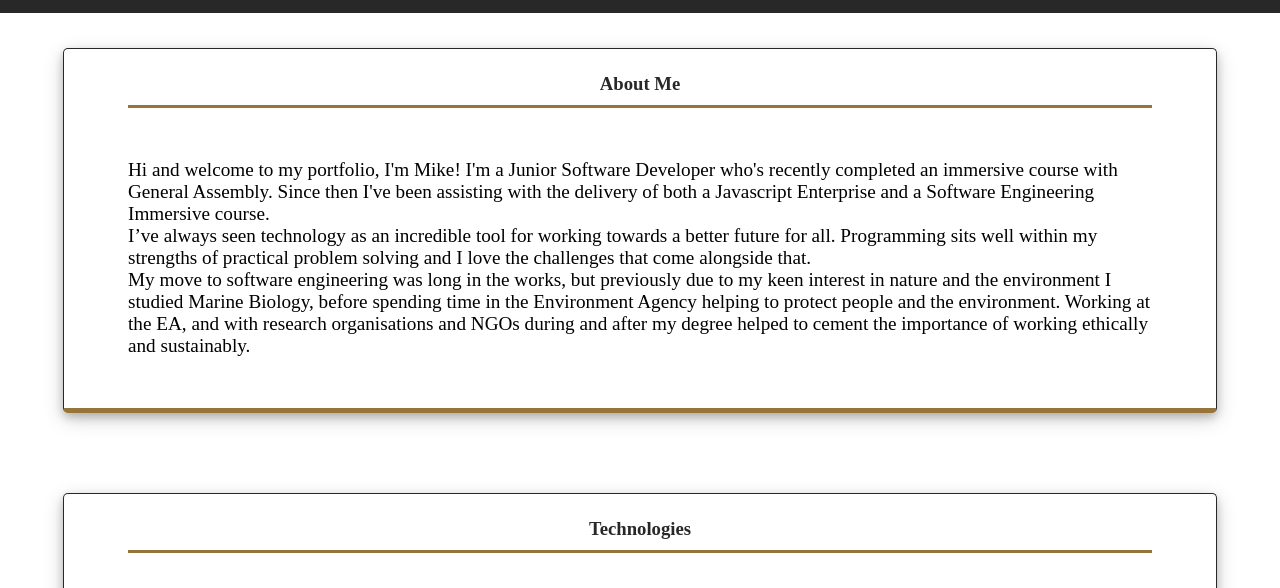
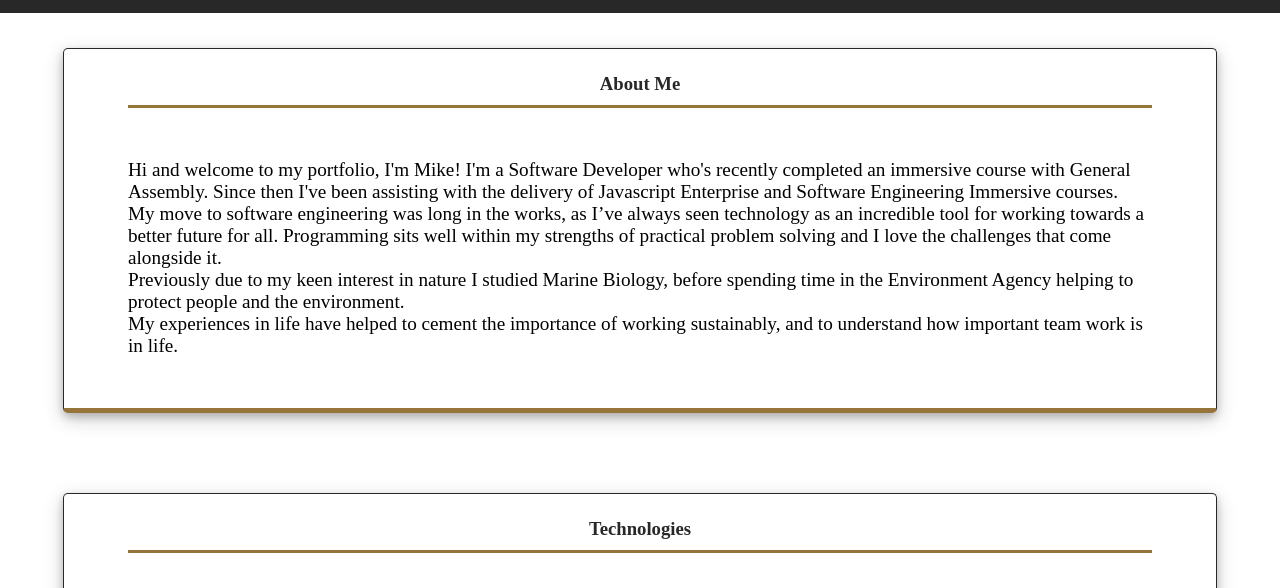
Before and after one commit to mtsolt/portfolio, a website: page index.html in a window 1280 px wide. Shown: the part 112-700 px from the top of the page. Drawn offline with Linux system fonts and the light colour scheme; a web font is replaced by a local one.

Commit message:
about me section updated text

```diff
--- a/index.html
+++ b/index.html
@@ -38,21 +38,19 @@
       <div class="container">
         <h3 class="section-title">About Me</h3>
         <p id='about-me-p'>
-          Hi and welcome to my portfolio, I'm Mike! I'm a Junior Software Developer who's recently completed an
+          Hi and welcome to my portfolio, I'm Mike! I'm a Software Developer who's recently completed an
           immersive
-          course with General Assembly. Since then I've been assisting with the delivery of both a Javascript Enterprise
-          and a Software Engineering Immersive course.
+          course with General Assembly. Since then I've been assisting with the delivery of Javascript Enterprise
+          and Software Engineering Immersive courses.
           <br>
-          I’ve always seen technology as an incredible tool for working towards a better future for all. Programming
+          My move to software engineering was long in the works, as I’ve always seen technology as an incredible tool for working towards a better future for all. Programming
           sits
-          well within my strengths of practical problem solving and I love the challenges that come alongside that.
+          well within my strengths of practical problem solving and I love the challenges that come alongside it.
           <br id="tech">
-          My move to software engineering was long in the works, but previously due to my keen interest in nature and
-          the
-          environment I studied Marine Biology, before spending time in the Environment Agency helping to protect people
+          Previously due to my keen interest in nature I studied Marine Biology, before spending time in the Environment Agency helping to protect people
           and the environment.
-          Working at the EA, and with research organisations and NGOs during and after my degree helped to cement the
-          importance of working ethically and sustainably.
+          <br>
+          My experiences in life have helped to cement the importance of working sustainably, and to understand how important team work is in life.
         </p>
 
       </div>
```
